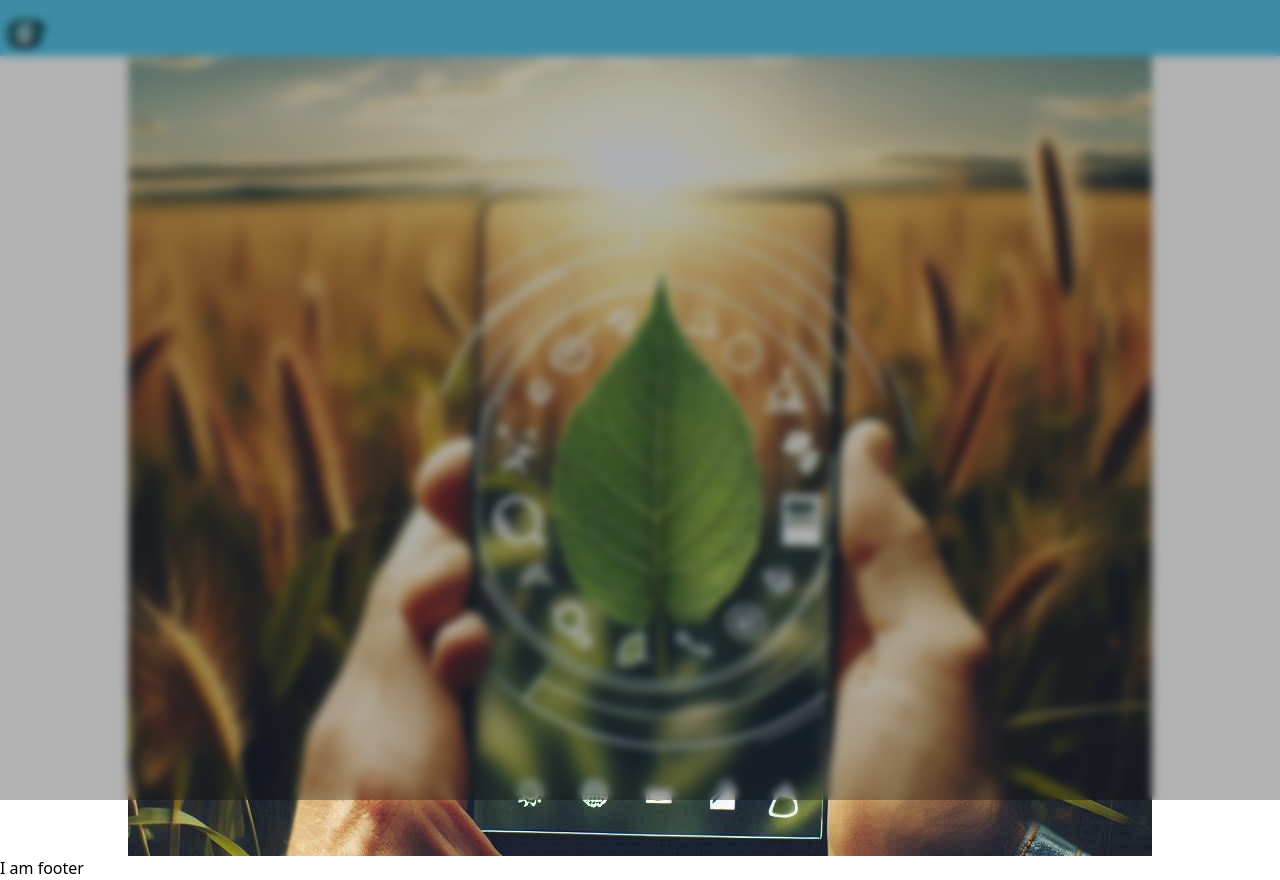
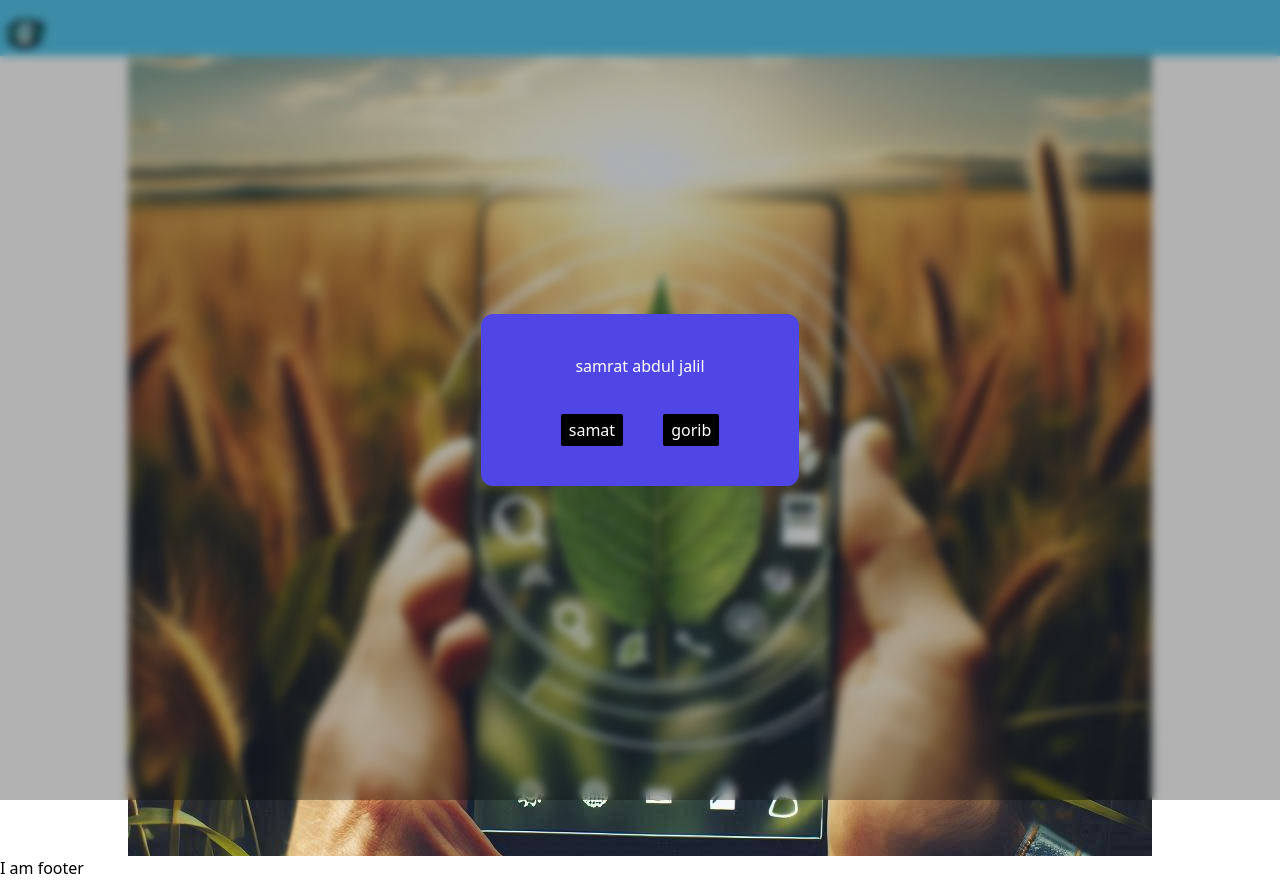
Before and after one commit to samratabduljalil/AgriCareHub, a React (Vite) app in the folder frontend/: page / in a window 1280 px wide. Built offline with nearby package versions, Linux system fonts and the light colour scheme.

Commit message:
modal almost ready

```diff
--- a/frontend/package.json
+++ b/frontend/package.json
@@ -27,6 +27,6 @@
     "postcss": "^8.4.38",
     "tailwindcss": "^3.4.3",
     "typescript": "^5.2.2",
-    "vite": "^5.2.0"
+    "vite": "^5.2.9"
   }
 }
--- a/frontend/src/Component/Modal.tsx
+++ b/frontend/src/Component/Modal.tsx
@@ -7,10 +7,16 @@ function Modal() {
         <>
 
 
-           <div className="fixed inset-0 bg-black bg-opacity-30 backdrop-blur-sm">
+           <div className="fixed inset-0 bg-black bg-opacity-30 backdrop-blur-sm flex justify-center items-center">
 
 
-
+               <div className="bg-indigo-600 rounded-xl px-20 py-10 flex flex-col gap-5 items-center mx-4 text-white">
+                <h1>samrat abdul jalil</h1>
+                <div className="flex items-center justify-center gap-10">
+                <button className="mt-4 w-full bg-black px-2 py-1 rounded-sm">samat</button>
+               <button className="mt-4 w-full bg-black px-2 py-1 rounded-sm">gorib</button>
+               </div>
+               </div>
             </div>
         </>
 
```
Also changed, not shown: 1 other file (tests, documents, lock files or other folders).
